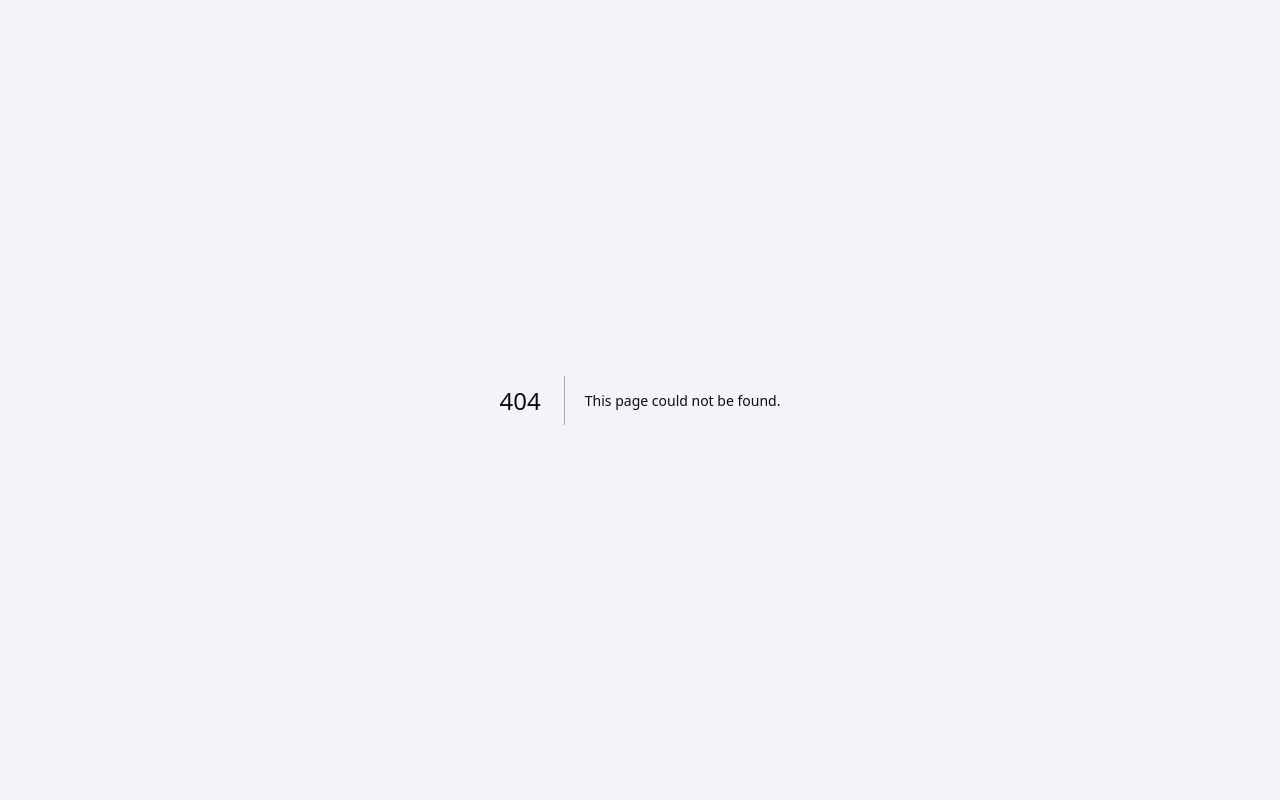
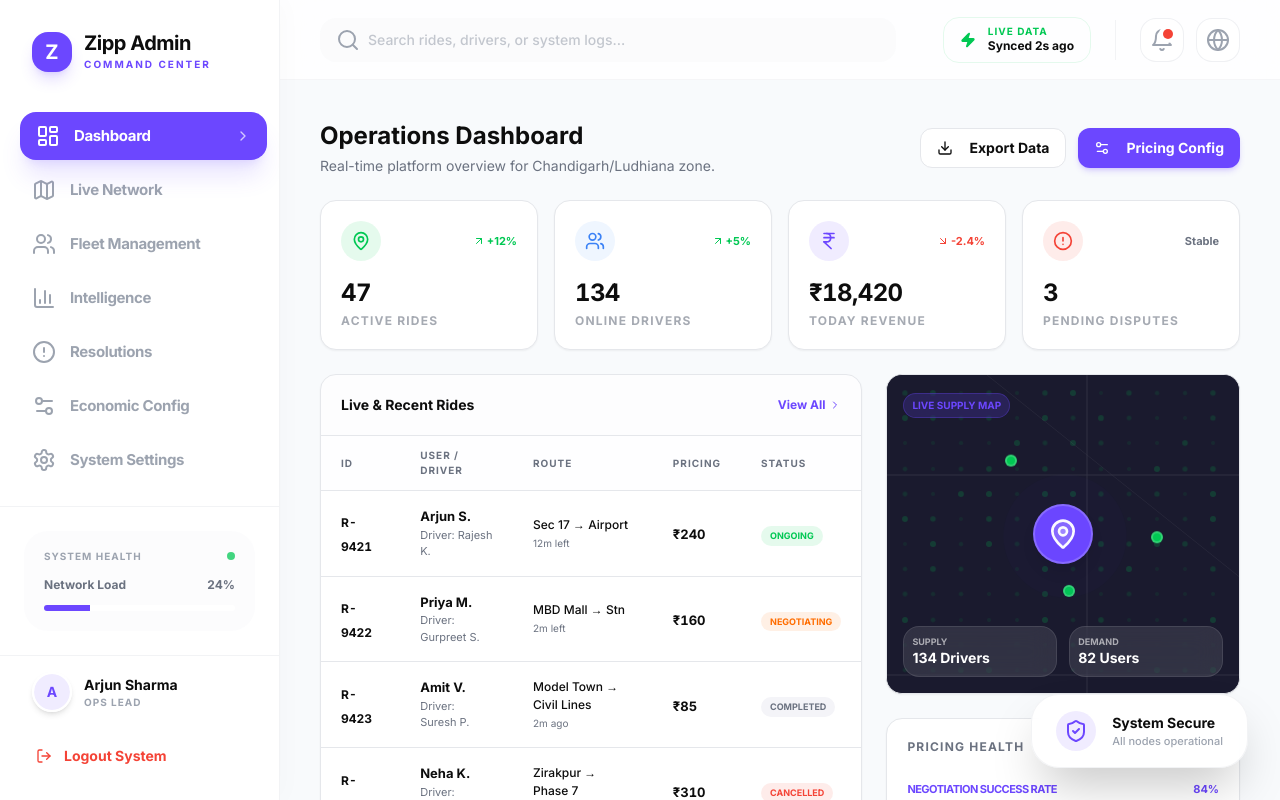
Before and after one commit to AayuBhardwajj/YatraSetu, a Next.js app: page /admin/dashboard in a window 1280 px wide. Before the commit this address had no page. Built offline with nearby package versions, Linux system fonts and the light colour scheme.

Commit message:
fixed the routing of admin pages

```diff
--- /dev/null
+++ b/app/(admin)/admin/dashboard/page.tsx
@@ -0,0 +1,197 @@
+"use client";
+
+import React from "react";
+import {
+  Users,
+  MapPin,
+  IndianRupee,
+  AlertCircle,
+  ArrowUpRight,
+  ArrowDownRight,
+  MoreHorizontal,
+  ChevronRight,
+  Download,
+  Settings2
+} from "lucide-react";
+import { Card } from "@/components/ui/card";
+import { Badge } from "@/components/ui/badge";
+import { Button } from "@/components/ui/button";
+import { MapPlaceholder } from "@/components/shared/MapPlaceholder";
+import { cn } from "@/lib/utils";
+
+const STATS = [
+  { label: "Active Rides", value: "47", diff: "+12%", trend: "up", icon: MapPin, color: "text-success", bg: "bg-success/10" },
+  { label: "Online Drivers", value: "134", diff: "+5%", trend: "up", icon: Users, color: "text-blue-500", bg: "bg-blue-50" },
+  { label: "Today Revenue", value: "₹18,420", diff: "-2.4%", trend: "down", icon: IndianRupee, color: "text-primary", bg: "bg-primary/10" },
+  { label: "Pending Disputes", value: "3", diff: "0", trend: "stable", icon: AlertCircle, color: "text-danger", bg: "bg-danger/10" },
+];
+
+const LIVE_RIDES = [
+  { id: "R-9421", user: "Arjun S.", driver: "Rajesh K.", route: "Sec 17 → Airport", price: "₹240", status: "ongoing", time: "12m left" },
+  { id: "R-9422", user: "Priya M.", driver: "Gurpreet S.", route: "MBD Mall → Stn", price: "₹160", status: "negotiating", time: "2m left" },
+  { id: "R-9423", user: "Amit V.", driver: "Suresh P.", route: "Model Town → Civil Lines", price: "₹85", status: "completed", time: "2m ago" },
+  { id: "R-9424", user: "Neha K.", driver: "Vikram R.", route: "Zirakpur → Phase 7", price: "₹310", status: "cancelled", time: "15m ago" },
+];
+
+export default function AdminDashboard() {
+  return (
+    <div className="space-y-6">
+      <div className="flex items-center justify-between">
+        <div>
+          <h1 className="text-2xl font-bold text-foreground">Operations Dashboard</h1>
+          <p className="text-sm text-muted-foreground mt-1">Real-time platform overview for Chandigarh/Ludhiana zone.</p>
+        </div>
+        <div className="flex items-center gap-3">
+          <Button variant="outline" className="h-10 text-sm font-bold bg-white text-foreground hover:bg-muted transition-all">
+            <Download className="w-4 h-4 mr-2" />
+            Export Data
+          </Button>
+          <Button className="h-10 text-sm font-bold bg-primary text-white hover:bg-primary/90 shadow-md shadow-primary/20 transition-all">
+            <Settings2 className="w-4 h-4 mr-2" />
+            Pricing Config
+          </Button>
+        </div>
+      </div>
+
+      {/* Stats Row */}
+      <div className="grid grid-cols-1 md:grid-cols-2 lg:grid-cols-4 gap-4">
+        {STATS.map((stat, i) => (
+          <Card key={i} className="p-5 bg-white border-border rounded-card flex flex-col justify-between hover:shadow-lg hover:shadow-muted-foreground/5 transition-all group">
+            <div className="flex items-center justify-between mb-4">
+              <div className={cn("w-10 h-10 rounded-xl flex items-center justify-center", stat.bg)}>
+                <stat.icon className={cn("w-5 h-5", stat.color)} />
+              </div>
+              <div className={cn(
+                "flex items-center text-[11px] font-bold",
+                stat.trend === "up" ? "text-success" : stat.trend === "down" ? "text-danger" : "text-muted-foreground"
+              )}>
+                {stat.trend === "up" ? <ArrowUpRight className="w-3 h-3 mr-0.5" /> : stat.trend === "down" ? <ArrowDownRight className="w-3 h-3 mr-0.5" /> : null}
+                {stat.diff && stat.diff !== "0" ? stat.diff : "Stable"}
+              </div>
+            </div>
+            <div>
+              <p className="text-2xl font-bold text-foreground tracking-tight font-tabular">{stat.value}</p>
+              <p className="text-xs font-bold text-muted-foreground uppercase tracking-widest mt-1 opacity-60 group-hover:opacity-100 transition-opacity">
+                {stat.label}
+              </p>
+            </div>
+          </Card>
+        ))}
+      </div>
+
+      {/* Dynamic Content Grid */}
+      <div className="grid grid-cols-1 lg:grid-cols-5 gap-6">
+        {/* Left: Live Rides Table */}
+        <Card className="lg:col-span-3 bg-white border-border rounded-card overflow-hidden">
+          <div className="p-5 border-b border-border flex items-center justify-between bg-muted/20">
+            <h3 className="text-sm font-bold text-foreground">Live & Recent Rides</h3>
+            <button className="text-xs font-bold text-primary hover:underline flex items-center gap-1">
+              View All <ChevronRight className="w-3 h-3" />
+            </button>
+          </div>
+          <div className="overflow-x-auto">
+            <table className="w-full text-left">
+              <thead>
+                <tr className="border-b border-border bg-muted/10">
+                  <th className="px-5 py-3 text-[10px] font-bold text-muted-foreground uppercase tracking-widest">ID</th>
+                  <th className="px-5 py-3 text-[10px] font-bold text-muted-foreground uppercase tracking-widest">User / Driver</th>
+                  <th className="px-5 py-3 text-[10px] font-bold text-muted-foreground uppercase tracking-widest">Route</th>
+                  <th className="px-5 py-3 text-[10px] font-bold text-muted-foreground uppercase tracking-widest">Pricing</th>
+                  <th className="px-5 py-3 text-[10px] font-bold text-muted-foreground uppercase tracking-widest">Status</th>
+                </tr>
+              </thead>
+              <tbody className="divide-y divide-border">
+                {LIVE_RIDES.map((ride) => (
+                  <tr key={ride.id} className="hover:bg-muted/30 transition-colors group">
+                    <td className="px-5 py-4">
+                      <span className="text-[12px] font-bold text-foreground font-tabular">{ride.id}</span>
+                    </td>
+                    <td className="px-5 py-4">
+                      <p className="text-[13px] font-bold text-foreground">{ride.user}</p>
+                      <p className="text-[11px] text-muted-foreground">Driver: {ride.driver}</p>
+                    </td>
+                    <td className="px-5 py-4">
+                      <p className="text-[12px] font-medium text-foreground">{ride.route}</p>
+                      <p className="text-[10px] text-muted-foreground mt-0.5">{ride.time}</p>
+                    </td>
+                    <td className="px-5 py-4">
+                      <span className="text-[13px] font-bold text-foreground font-tabular">{ride.price}</span>
+                    </td>
+                    <td className="px-5 py-4">
+                      <Badge
+                        variant="outline"
+                        className={cn(
+                          "uppercase text-[9px] font-bold px-2 py-0.5 border-transparent",
+                          ride.status === "ongoing" ? "bg-success/10 text-success" :
+                          ride.status === "negotiating" ? "bg-warning/10 text-warning" :
+                          ride.status === "completed" ? "bg-muted text-muted-foreground" :
+                          "bg-danger/10 text-danger"
+                        )}
+                      >
+                        {ride.status}
+                      </Badge>
+                    </td>
+                  </tr>
+                ))}
+              </tbody>
+            </table>
+          </div>
+        </Card>
+
+        {/* Right: Supply/Demand Mini Map */}
+        <div className="lg:col-span-2 space-y-6">
+          <Card className="h-[320px] bg-[#1a1a2e] rounded-card overflow-hidden border-border relative">
+            <MapPlaceholder />
+            <div className="absolute top-4 left-4 z-20">
+               <Badge className="bg-primary/20 backdrop-blur-md border-primary/30 text-primary text-[10px] uppercase font-bold px-2 py-1">
+                 Live Supply Map
+               </Badge>
+            </div>
+            <div className="absolute bottom-4 left-4 right-4 z-20 flex justify-between gap-3">
+               <div className="bg-white/10 backdrop-blur-md border border-white/10 p-2 rounded-lg flex-1">
+                 <p className="text-[9px] font-bold text-white/60 uppercase">Supply</p>
+                 <p className="text-sm font-bold text-white">134 Drivers</p>
+               </div>
+               <div className="bg-white/10 backdrop-blur-md border border-white/10 p-2 rounded-lg flex-1">
+                 <p className="text-[9px] font-bold text-white/60 uppercase">Demand</p>
+                 <p className="text-sm font-bold text-white">82 Users</p>
+               </div>
+            </div>
+          </Card>
+
+          <Card className="p-5 border-border bg-white rounded-card">
+            <h4 className="text-xs font-bold text-muted-foreground uppercase tracking-widest mb-4">Pricing Health</h4>
+            <div className="space-y-4">
+              <div className="relative pt-1">
+                <div className="flex items-center justify-between mb-2">
+                  <div>
+                    <span className="text-[11px] font-bold inline-block text-primary uppercase tracking-tighter">Negotiation Success Rate</span>
+                  </div>
+                  <div className="text-right">
+                    <span className="text-[11px] font-bold inline-block text-primary">84%</span>
+                  </div>
+                </div>
+                <div className="overflow-hidden h-1.5 text-xs flex rounded bg-primary/10">
+                  <div style={{ width: "84%" }} className="shadow-none flex flex-col text-center whitespace-nowrap text-white justify-center bg-primary"></div>
+                </div>
+              </div>
+              <div className="relative pt-1">
+                <div className="flex items-center justify-between mb-2">
+                  <div>
+                    <span className="text-[11px] font-bold inline-block text-success uppercase tracking-tighter">Driver Acceptance Rate</span>
+                  </div>
+                  <div className="text-right">
+                    <span className="text-[11px] font-bold inline-block text-success">92%</span>
+                  </div>
+                </div>
+                <div className="overflow-hidden h-1.5 text-xs flex rounded bg-success/10">
+                  <div style={{ width: "92%" }} className="shadow-none flex flex-col text-center whitespace-nowrap text-white justify-center bg-success"></div>
+                </div>
+              </div>
+            </div>
+          </Card>
+        </div>
+      </div>
+    </div>
+  );
+}
--- a/app/(user)/booking/page.tsx
+++ b/app/(user)/booking/page.tsx
@@ -57,7 +57,7 @@ export default function BookingPage() {
     });
 
     initNegotiation(MOCK_ML_PRICING.suggestedPrice, MOCK_ML_PRICING.minPrice, MOCK_ML_PRICING.maxPrice);
-    router.push("/ride-negotiate");
+    router.push("/negotiate");
   };
 
   return (
@@ -208,7 +208,7 @@ export default function BookingPage() {
                 </Button>
                 <Button
                   variant="outline"
-                  onClick={() => router.push("/ride-negotiate")}
+                  onClick={() => router.push("/negotiate")}
                   className="w-full h-14 border-primary text-primary hover:bg-primary hover:text-white rounded-xl text-base font-semibold transition-all"
                 >
                   Negotiate Price
--- a/app/page.tsx
+++ b/app/page.tsx
@@ -1,5 +1,5 @@
 import { redirect } from "next/navigation";
 
 export default function Page() {
-  redirect("/home");
+  redirect("/login");
 }
--- a/components/driver/DriverSidebar.tsx
+++ b/components/driver/DriverSidebar.tsx
@@ -19,10 +19,10 @@ import { Switch } from "@/components/ui/switch";
 import { useAuthStore } from "@/store/useAuthStore";
 
 const NAV_ITEMS = [
-  { label: "Dashboard", icon: LayoutDashboard, href: "/dashboard" },
-  { label: "Ride Requests", icon: MapPin, href: "/requests" },
-  { label: "Earnings", icon: IndianRupee, href: "/earnings" },
-  { label: "Profile", icon: UserIcon, href: "/driver-profile" },
+  { label: "Dashboard", icon: LayoutDashboard, href: "/driver/dashboard" },
+  { label: "Ride Requests", icon: MapPin, href: "/driver/requests" },
+  { label: "Earnings", icon: IndianRupee, href: "/driver/earnings" },
+  { label: "Profile", icon: UserIcon, href: "/driver/profile" },
 ];
 
 export function DriverSidebar() {
@@ -75,7 +75,7 @@ export function DriverSidebar() {
       {/* Navigation */}
       <nav className="flex-1 overflow-y-auto pt-2">
         {NAV_ITEMS.map((item) => {
-          const isActive = pathname === item.href || (item.href !== "/dashboard" && pathname.startsWith(item.href));
+          const isActive = pathname === item.href || (item.href !== "/driver/dashboard" && pathname.startsWith(item.href));
           const Icon = item.icon;
 
           return (
--- a/middleware.ts
+++ b/middleware.ts
@@ -21,8 +21,8 @@ export function middleware(req: NextRequest) {
     if (!token || role !== "driver") return NextResponse.redirect(new URL("/login", req.url));
   }
 
-  // User protection (home, booking, negotiate, tracking, payment)
-  const userPaths = ["/home", "/booking", "/negotiate", "/tracking", "/payment", "/activity", "/wallet", "/profile"];
+  // User protection (home, booking, negotiate, tracking, payment, history, ...)
+  const userPaths = ["/home", "/booking", "/negotiate", "/tracking", "/payment", "/activity", "/wallet", "/profile", "/history"];
   if (userPaths.some(p => path.startsWith(p))) {
     if (!token || role !== "rider") return NextResponse.redirect(new URL("/login", req.url));
   }
@@ -49,6 +49,7 @@ export const config = {
     "/activity/:path*",
     "/wallet/:path*",
     "/profile/:path*",
+    "/history/:path*",
     "/driver/:path*",
     "/admin/:path*",
   ]
```
Also changed, not shown: app/(driver)/driver/active-ride/page.tsx (renamed from app/(driver)/active-ride/page.tsx), app/(driver)/driver/dashboard/page.tsx (renamed from app/(driver)/dashboard/page.tsx), app/(driver)/driver/earnings/page.tsx (renamed from app/(driver)/earnings/page.tsx), app/(driver)/driver/negotiate/page.tsx (renamed from app/(driver)/driver-negotiate/page.tsx), app/(driver)/driver/profile/page.tsx (renamed from app/(driver)/driver-profile/page.tsx), app/(driver)/driver/requests/page.tsx (renamed from app/(driver)/requests/page.tsx), app/(user)/negotiate/page.tsx (renamed from app/(user)/ride-negotiate/page.tsx).
